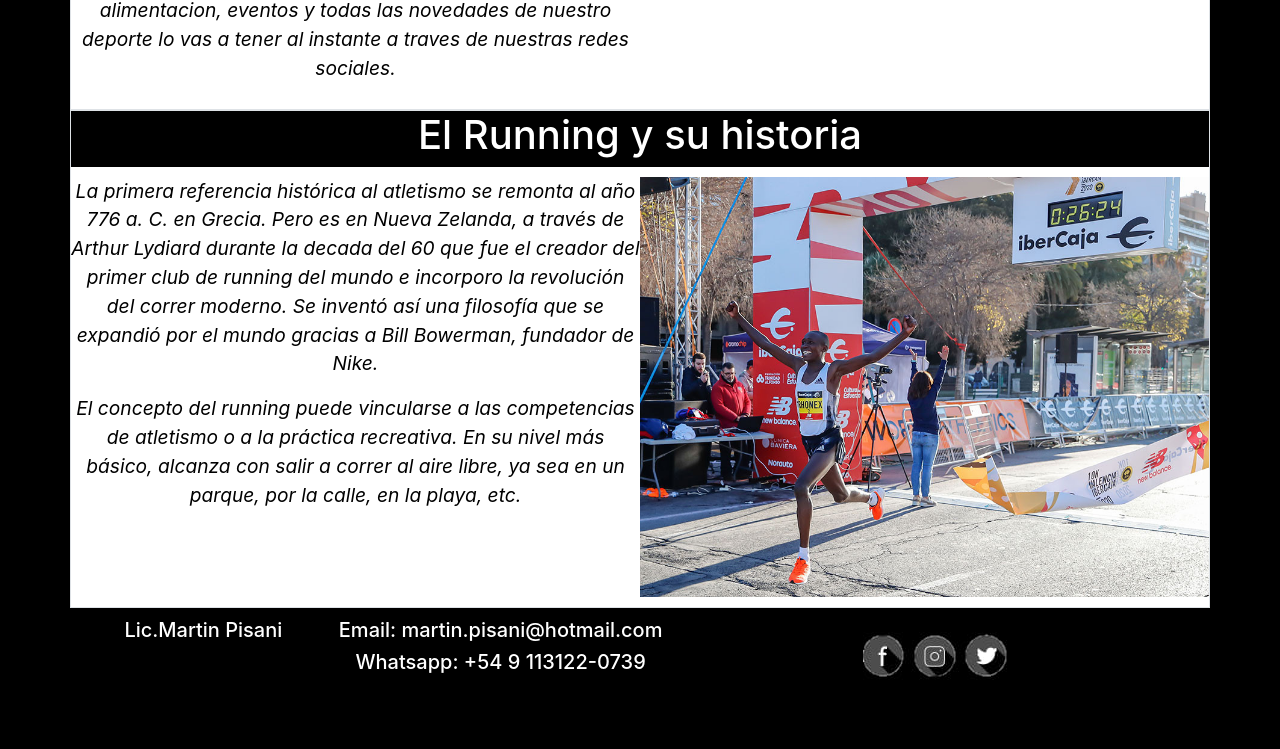
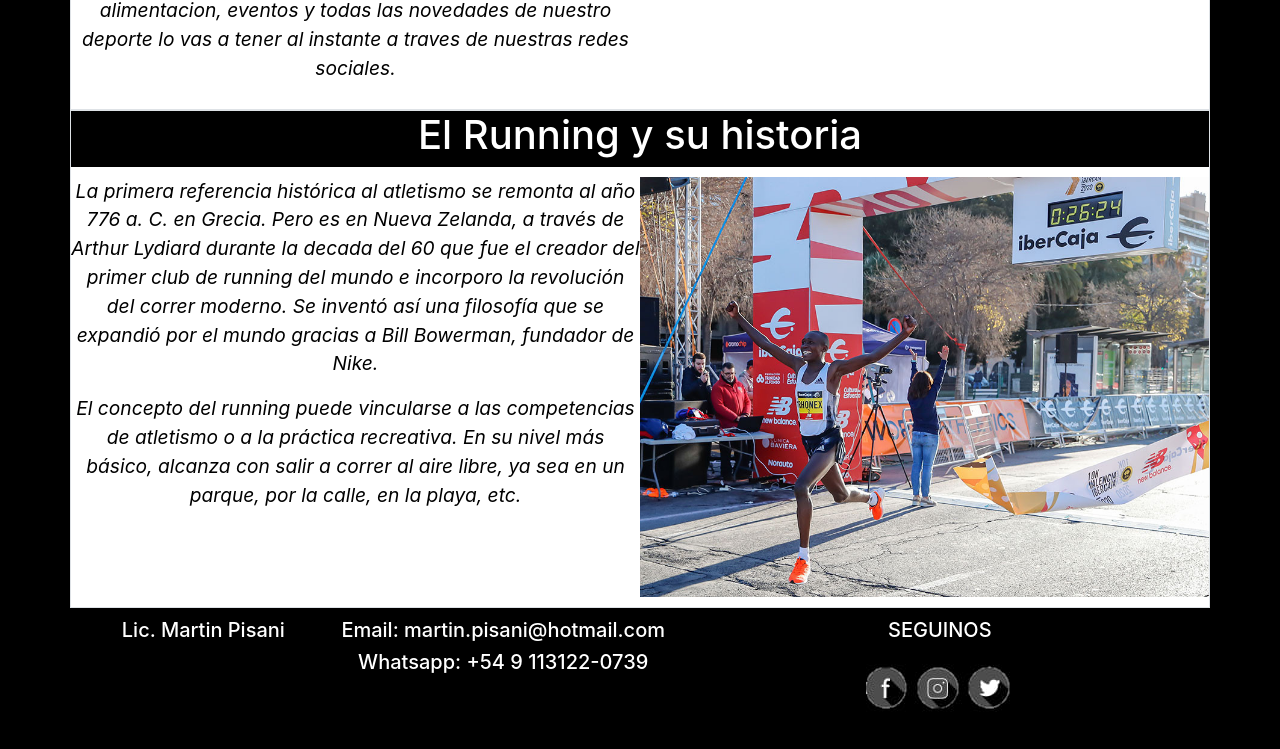
Before and after one commit to Margusp1977/Clase15_c16645, a website: page index.html in a window 1280 px wide. Shown: the part 1312-2061 px from the top of the page. Before the commit the page ends 2036 px from the top, so only its background shows below. Drawn offline with nearby package versions, Linux system fonts and the light colour scheme.

Commit message:
se agrego otro h5 en el footer

```diff
--- a/index.html
+++ b/index.html
@@ -105,13 +105,14 @@
   <!-- footer -->
   <div class="container-fluid">
     <footer class="row footerBg paddingTB">
-        <h5>Lic.Martin Pisani</h5>
+        <h5>Lic. Martin Pisani</h5>
       <div class="col-lg-4 col-xs-12">
         <h5>Email: martin.pisani@hotmail.com</h5>
         <h5>Whatsapp: +54 9 113122-0739</h5>
 		  </div>
       <div class="col-lg-4 col-xs-12">
-        <img src="assets/icons/redes.jpg" alt="whatsapp" class="ico_foo">
+        <h5>SEGUINOS</h5>
+        <img src="assets/icons/redes.jpg" alt="sociales" class="ico_foo">
       </div>
     </footer>
   </div>
```
